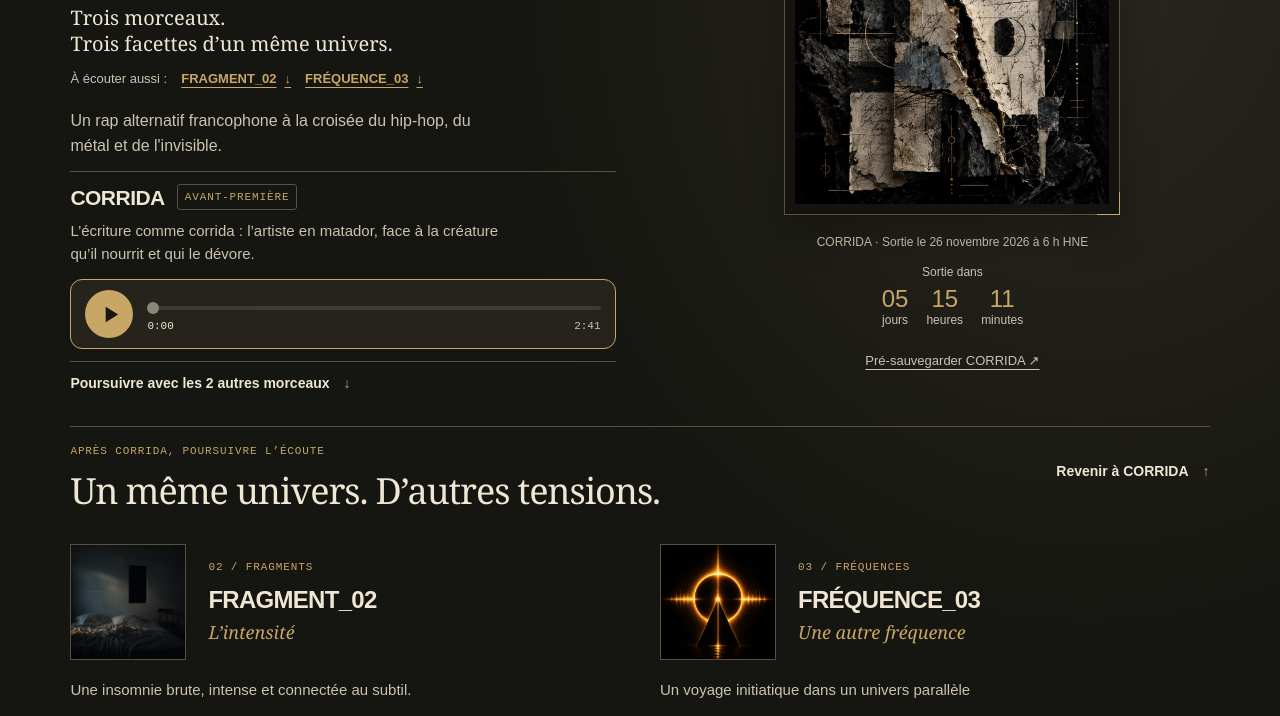
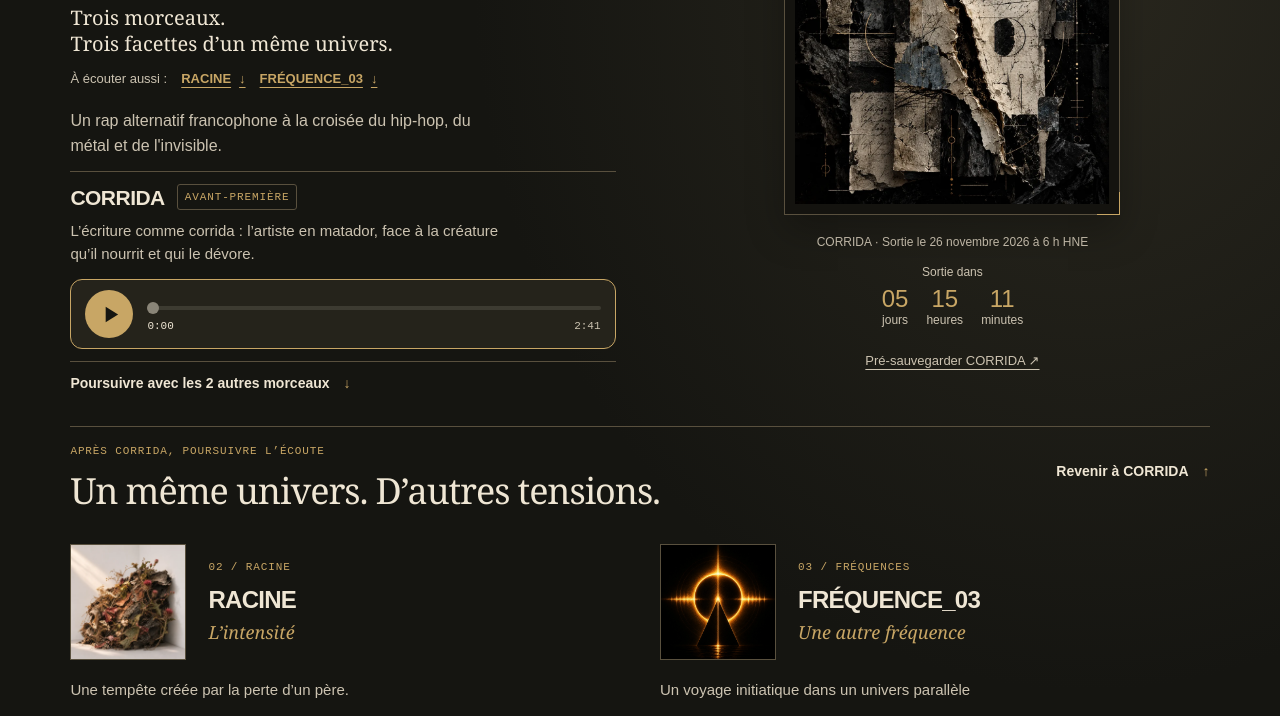
Before and after one commit to vertigevrtg/VRTG-V2, a plain HTML site: page preview-corrida/index.html in a window 1280 px wide. Shown: the part 236-952 px from the top of the page. Drawn offline with Linux system fonts and the light colour scheme.

Commit message:
Replace Fragment 02 with Racine on preview page

```diff
--- a/preview-corrida/index.html
+++ b/preview-corrida/index.html
@@ -13,13 +13,13 @@
   <meta name="viewport" content="width=device-width,initial-scale=1">
   <meta name="theme-color" content="#151511">
   <title>VRTG — Le rap à l’état brut | Trois morceaux à découvrir</title>
-  <meta name="description" content="Découvrez VRTG : un rap alternatif francophone entre hip-hop, métal et textures industrielles. Écoutez CORRIDA, FRAGMENT_02 et FRÉQUENCE_03 en intégralité.">
+  <meta name="description" content="Découvrez VRTG : un rap alternatif francophone entre hip-hop, métal et textures industrielles. Écoutez CORRIDA, RACINE et FRÉQUENCE_03 en intégralité.">
   <meta name="robots" content="noindex, nofollow">
   <link rel="canonical" href="https://www.vrtgmusic.ca/preview-corrida">
   <meta property="og:type" content="website">
   <meta property="og:locale" content="fr_CA">
   <meta property="og:title" content="VRTG — Le rap à l’état brut">
-  <meta property="og:description" content="Trois morceaux. Trois facettes d’un même univers. Découvrez CORRIDA, FRAGMENT_02 et FRÉQUENCE_03.">
+  <meta property="og:description" content="Trois morceaux. Trois facettes d’un même univers. Découvrez CORRIDA, RACINE et FRÉQUENCE_03.">
   <meta property="og:url" content="https://www.vrtgmusic.ca/preview-corrida">
   <meta property="og:image" content="https://www.vrtgmusic.ca/corrida/pochette-960.webp">
   <meta property="og:image:alt" content="Pochette officielle de CORRIDA, par VRTG">
@@ -204,7 +204,7 @@ h1{font:700 clamp(34px,6vw,68px)/1.04 Arial,sans-serif;letter-spacing:-.055em;ma
         <p class="tagline">Trois morceaux.<br>Trois facettes d’un même univers.</p>
         <nav class="track-shortcuts" aria-label="Accès aux deux autres morceaux">
           <span class="track-shortcuts-label">À écouter aussi :</span>
-          <a href="#fragment-02">FRAGMENT_02 <span aria-hidden="true">↓</span></a>
+          <a href="#racine">RACINE <span aria-hidden="true">↓</span></a>
           <a href="#frequence-03">FRÉQUENCE_03 <span aria-hidden="true">↓</span></a>
         </nav>
         <p class="copy">Un rap alternatif francophone à la croisée du hip-hop, du métal et de l'invisible.</p>
@@ -232,10 +232,10 @@ h1{font:700 clamp(34px,6vw,68px)/1.04 Arial,sans-serif;letter-spacing:-.055em;ma
         <a class="discover-link" href="#corrida">Revenir à CORRIDA <span aria-hidden="true">↑</span></a>
       </div>
       <div class="track-grid">
-        <article class="companion" id="fragment-02" aria-labelledby="fragment-title">
-          <div class="companion-top"><img src="/assets/cover-fragments.webp" width="1600" height="1600" loading="lazy" alt="Pochette officielle de Fragments : un lit défait et une ouverture sur le ciel nocturne."><div><p class="eyebrow">02 / Fragments</p><h3 id="fragment-title">FRAGMENT_02</h3><p class="facet">L’intensité</p></div></div>
-          <p class="description">Une insomnie brute, intense et connectée au subtil.</p>
-          <audio id="fragment-audio" controls preload="metadata" controlslist="nodownload" aria-label="Écouter FRAGMENT_02 en intégralité"><source src="/assets/audio/fragment-02-final.mp3" type="audio/mpeg">Votre navigateur ne prend pas en charge la lecture audio.</audio>
+        <article class="companion" id="racine" aria-labelledby="racine-title">
+          <div class="companion-top"><img src="/racine/pochette-480.webp" width="1600" height="1600" loading="lazy" alt="Pochette de RACINE : une composition végétale et minérale."><div><p class="eyebrow">02 / RACINE</p><h3 id="racine-title">RACINE</h3><p class="facet">L’intensité</p></div></div>
+          <p class="description">Une tempête créée par la perte d’un père.</p>
+          <audio id="fragment-audio" controls preload="metadata" controlslist="nodownload" aria-label="Écouter RACINE en intégralité"><source src="/racine/RACINE.mp3" type="audio/mpeg">Votre navigateur ne prend pas en charge la lecture audio.</audio>
           <p class="feedback" id="fragment-feedback" role="status" hidden></p>
         </article>
         <article class="companion" id="frequence-03" aria-labelledby="frequence-title">
@@ -262,7 +262,7 @@ h1{font:700 clamp(34px,6vw,68px)/1.04 Arial,sans-serif;letter-spacing:-.055em;ma
 
     const tracks = [
       {id:'corrida-audio',name:'CORRIDA',key:'corrida',duration:161.23},
-      {id:'fragment-audio',name:'FRAGMENT_02',key:'fragment',duration:69.30},
+      {id:'fragment-audio',name:'RACINE',key:'fragment',duration:0},
       {id:'frequence-audio',name:'FRÉQUENCE_03',key:'frequence',duration:145.63}
     ].map(track => ({...track,audio:document.getElementById(track.id),feedback:document.getElementById(`${track.key}-feedback`)}));
     function measure(event,track,extra={}) {
```
